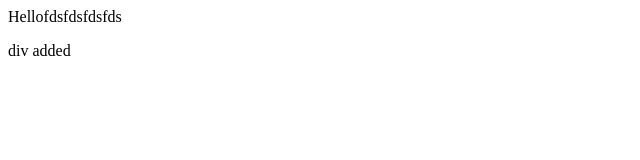
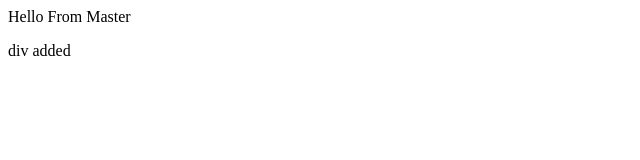
Before and after one commit to ikarimmagdy/git-demo, a plain HTML site: page index.html in a window 1280 px wide. Shown: the full height of the page, 0-640 px from the left. Drawn offline with Linux system fonts and the light colour scheme.

Commit message:
master added hello

```diff
--- a/index.html
+++ b/index.html
@@ -1,4 +1,4 @@
 <p>
-	Hellofdsfdsfdsfds
+	Hello From Master
 </p>
 <div>div added</div>
```
